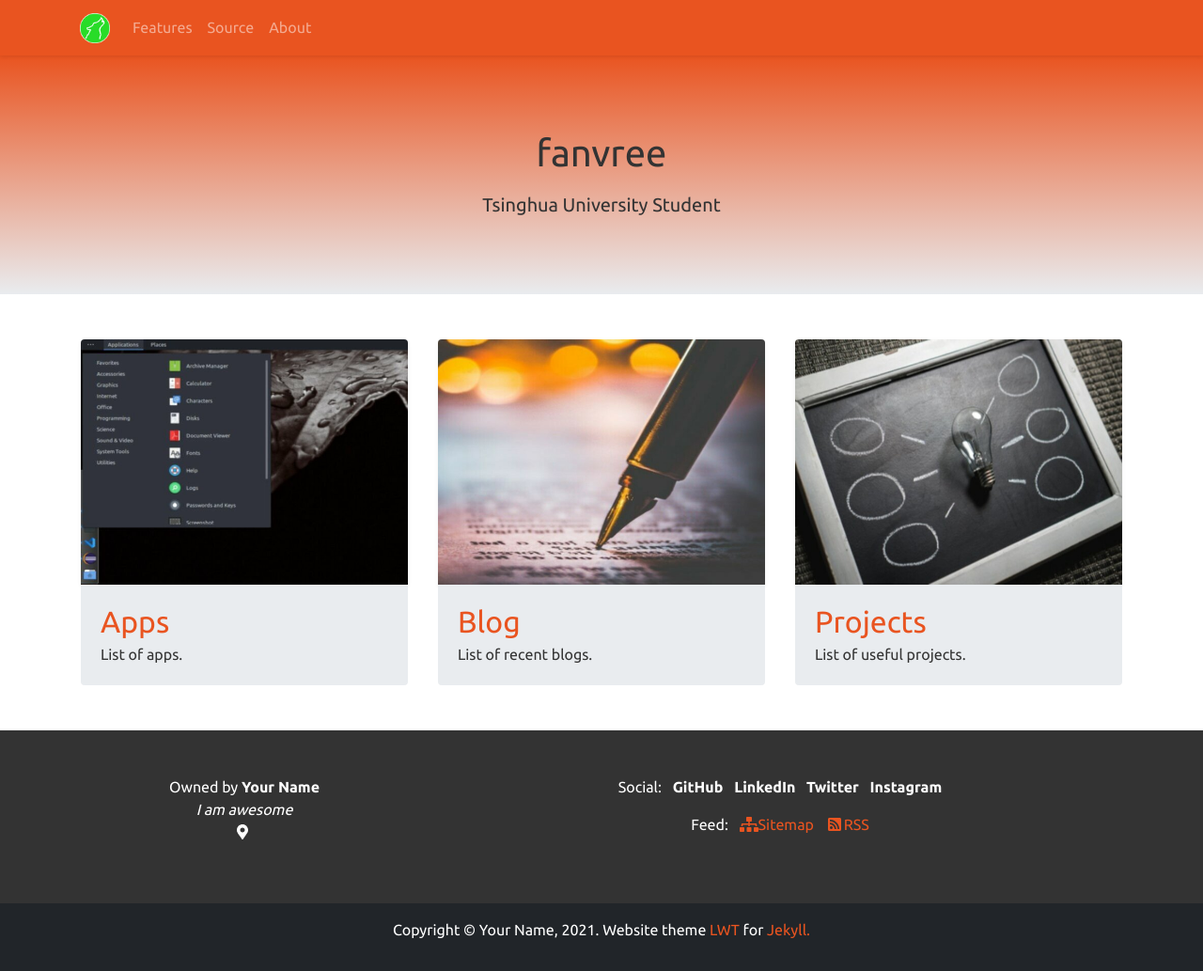
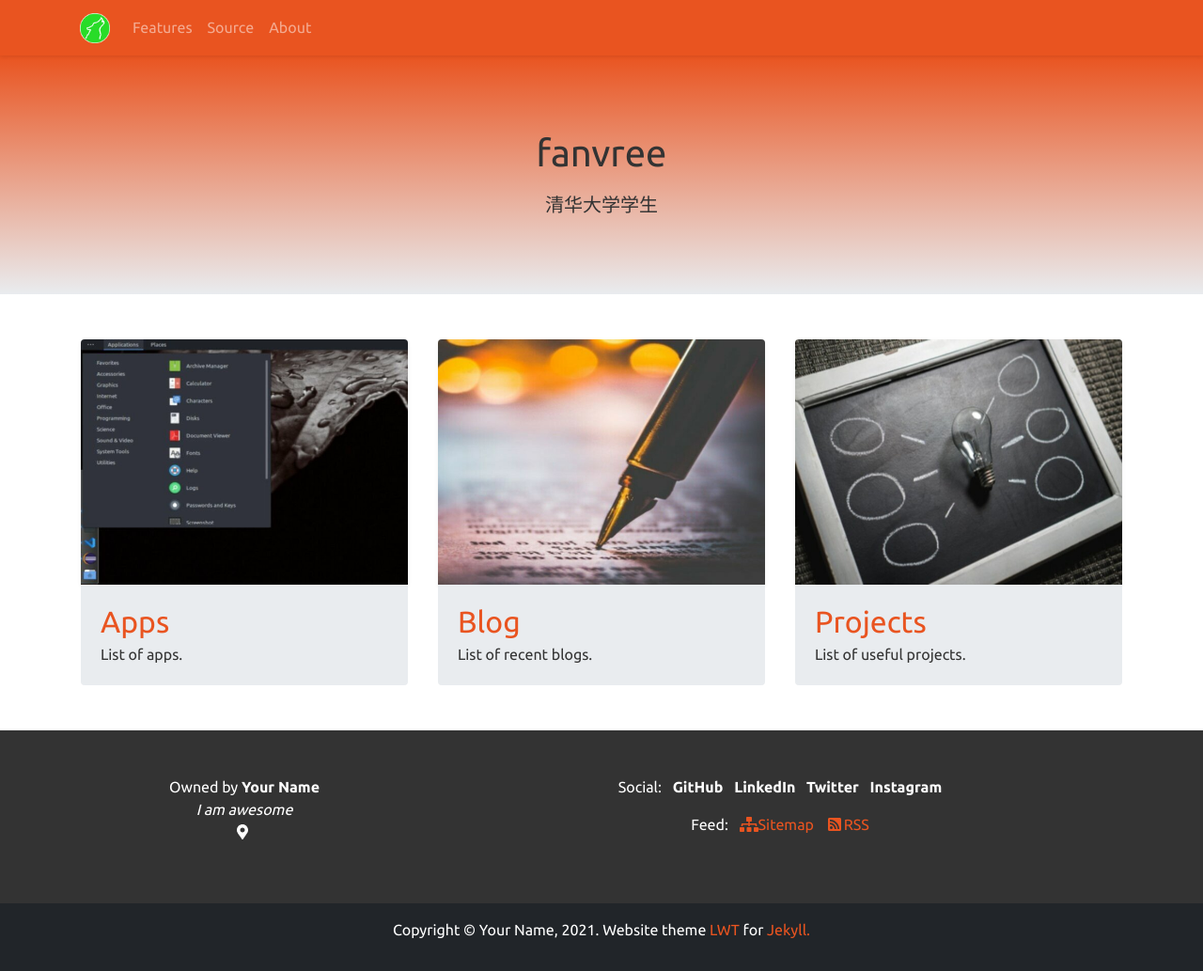
Before and after one commit to fanvree/blog, a Jekyll site: the page built from index.md, in a window 1280 px wide. Shown: the whole page at 94% size. Built offline with Jekyll 4.4.1, drawn with Linux system fonts in a browser that asks for light colours.

Commit message:
first post

```diff
--- a/index.md
+++ b/index.md
@@ -3,7 +3,7 @@ layout: home
 permalink: /
 
 title: "fanvree"
-excerpt: "Tsinghua University Student"
+excerpt: "清华大学学生"
 action: false
 
 feature_rows:
```
